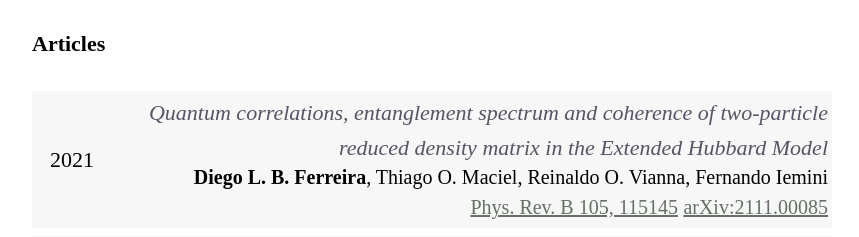
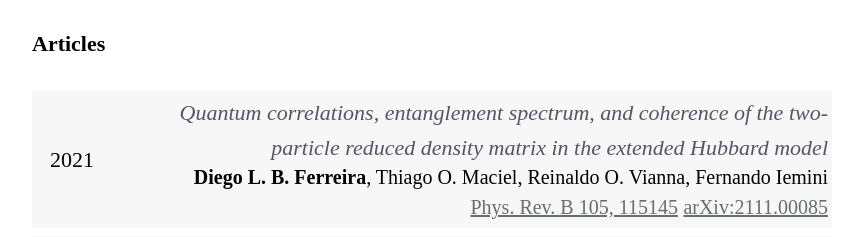
Before and after one commit to diegobragaferreira/diegobragaferreira, a plain HTML site: page docs/index.html in a window 1280 px wide. Shown: the part 1746-1983 px from the top of the page, without its empty margins (208-1067 px from the left). Drawn offline with Linux system fonts and the light colour scheme; some icons are missing; a web font is replaced by a local one.

Commit message:
correction on title of last article

```diff
--- a/docs/index.html
+++ b/docs/index.html
@@ -120,7 +120,7 @@
     <tr class="article">
       <td class="year">2021</td>
       <td class="entry">
-        <div class="title">Quantum correlations, entanglement spectrum and coherence of two-particle reduced density matrix in the Extended Hubbard Model</div>
+        <div class="title">Quantum correlations, entanglement spectrum, and coherence of the two-particle reduced density matrix in the extended Hubbard model</div>
         <div class="authors"><b>Diego L. B. Ferreira</b>, Thiago O. Maciel, Reinaldo O. Vianna, Fernando Iemini</div>
         <a href="https://journals.aps.org/prb/abstract/10.1103/PhysRevB.105.115145" class="link">Phys. Rev. B 105, 115145</a>
         <a href="https://arxiv.org/abs/2111.00085" class="link">arXiv:2111.00085
```
